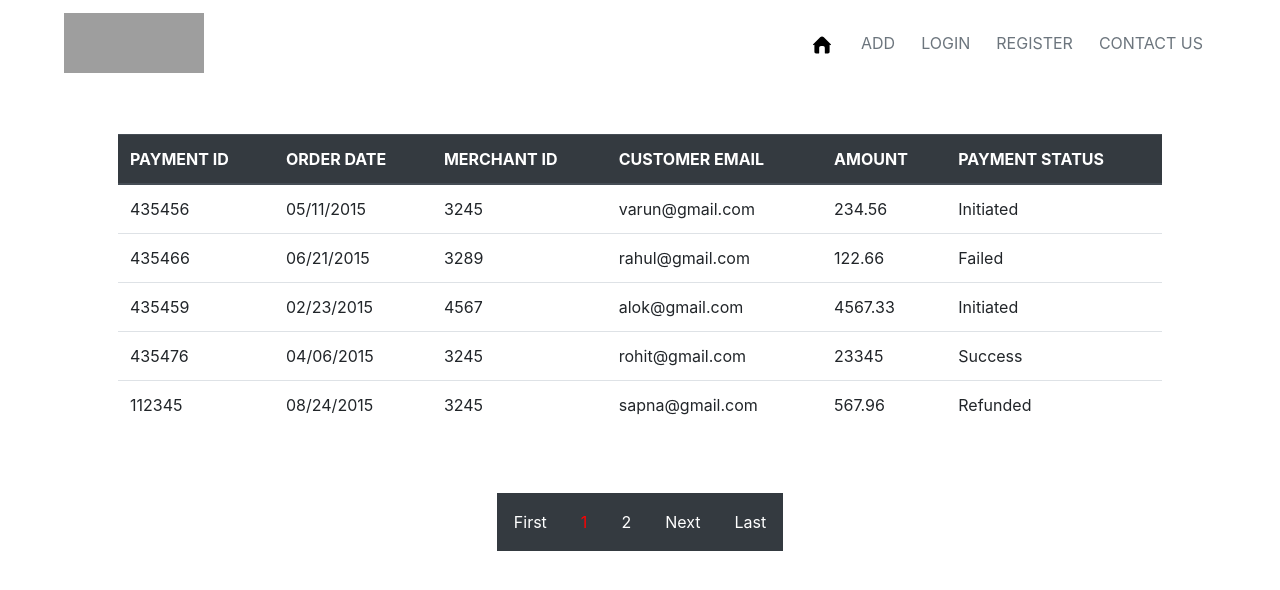
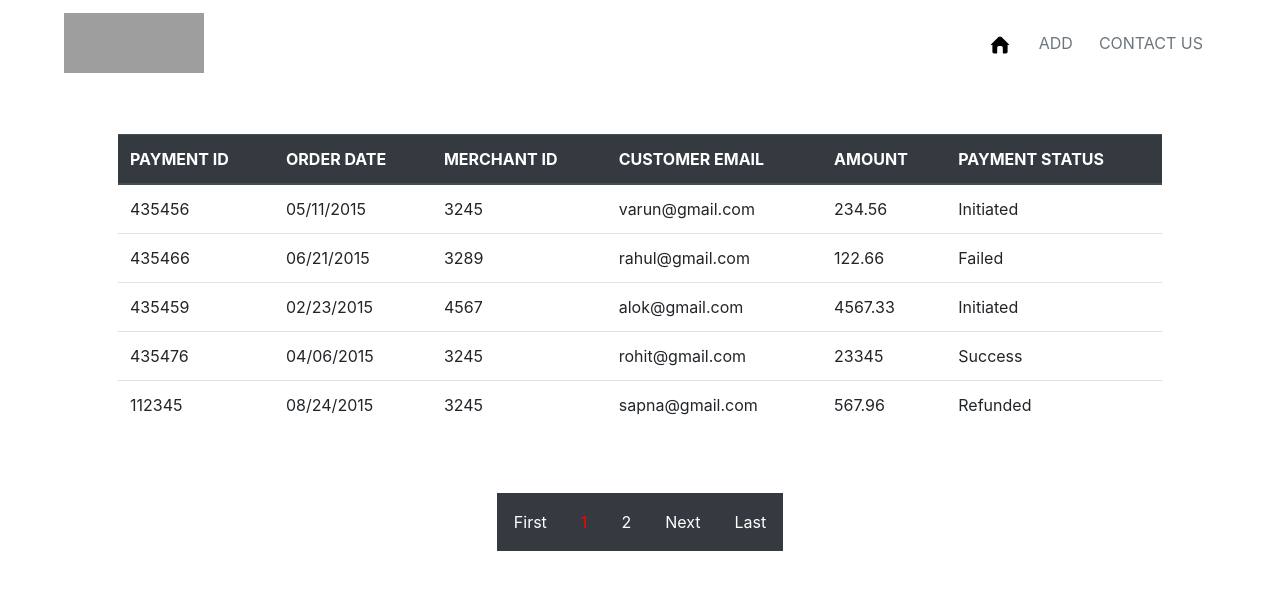
Before and after one commit to smullalkar/FreightFox, a React (Create React App) app: page / in a window 1280 px wide. Shown: the top 590 px of the page. Built offline with nearby package versions, Linux system fonts and the light colour scheme; grey boxes are pictures that could not be loaded.

Commit message:
Navbar changed

```diff
--- a/src/Routes/Routes.jsx
+++ b/src/Routes/Routes.jsx
@@ -10,8 +10,6 @@ const Routes = () => {
                 <form className="form-inline">
                     <Link to='/'><img alt='...' className='mr-lg-3' src='/home.svg' style={{ width: '20px', height: '18px' }} /></Link>
                     <Link to='/add'><div className="btn my-2 text-secondary my-sm-0">ADD</div></Link>
-                    <div className="btn my-2 text-secondary my-sm-0">LOGIN</div>
-                    <div className="btn my-2 text-secondary my-sm-0" data-toggle="modal" data-target="#exampleModalLong">REGISTER</div>
                     <div className="btn my-2 text-secondary my-sm-0 mr-lg-5 mr-sm-0 mr-md-0 mr-0">CONTACT US</div>
                 </form>
             </nav>
```
